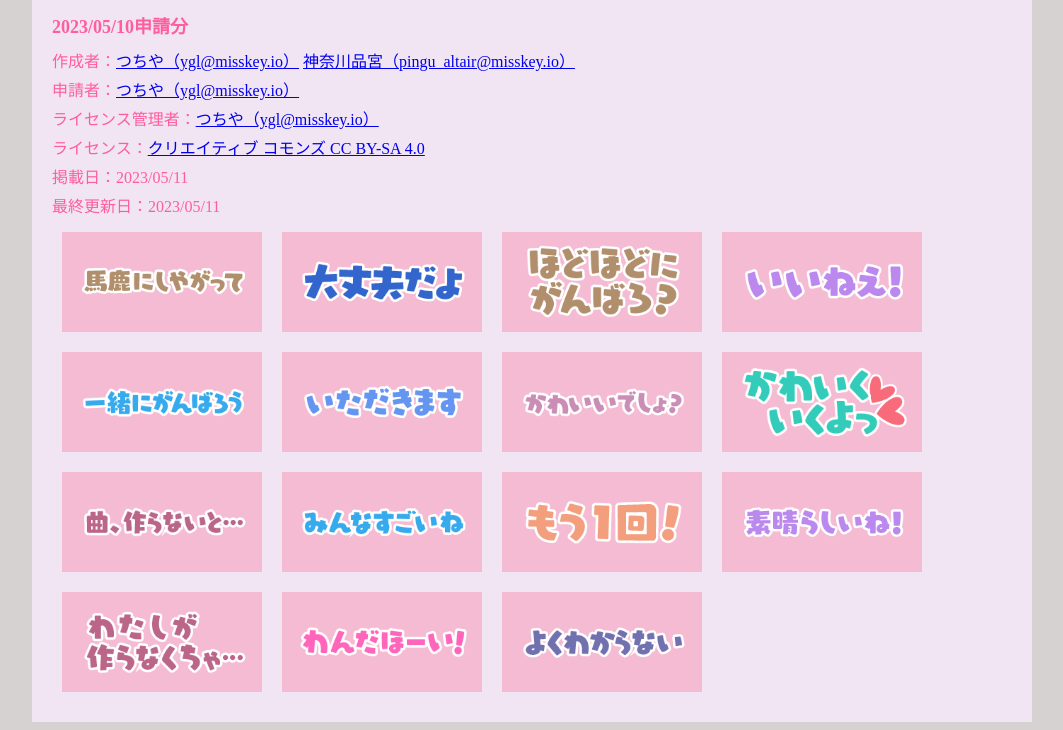
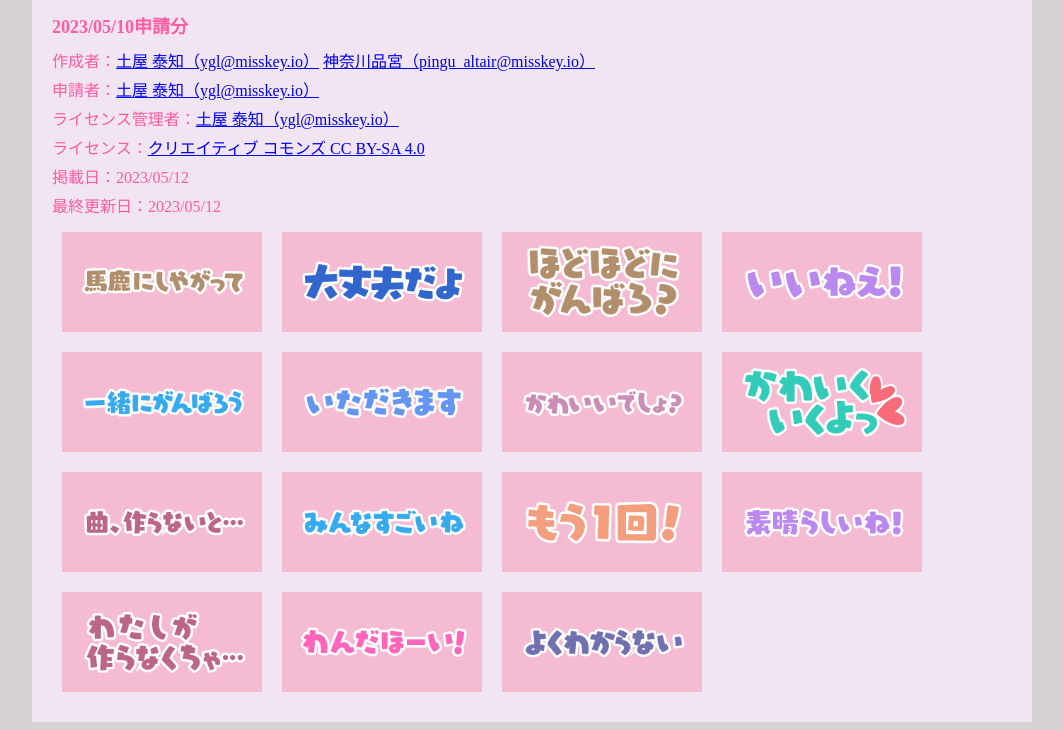
Before and after one commit to nan8ra/io.license, a plain HTML site: page io_shinsei/index.html in a window 1280 px wide. Shown: the part 82-812 px from the top of the page, without its empty margins (108-1171 px from the left). Drawn offline with Linux system fonts and the light colour scheme.

Commit message:
Update index.html

```diff
--- a/io_shinsei/index.html
+++ b/io_shinsei/index.html
@@ -10,12 +10,12 @@
     <h1>Misskey.io 申請カスタム絵文字</h1>
     <h2>2023/05/10申請分</h2>
         <div class="230510">
-        <p>作成者：<a href="https://misskey.io/@ygl">つちや（ygl@misskey.io）</a> <a href="https://misskey.io/@pingu_altair">神奈川品宮（pingu_altair@misskey.io）</a></p>
-        <p>申請者：<a href="https://misskey.io/@ygl">つちや（ygl@misskey.io）</a></p>
-        <p>ライセンス管理者：<a href="https://misskey.io/@ygl">つちや（ygl@misskey.io）</a></p>
+        <p>作成者：<a href="https://misskey.io/@ygl">土屋 泰知（ygl@misskey.io）</a> <a href="https://misskey.io/@pingu_altair">神奈川品宮（pingu_altair@misskey.io）</a></p>
+        <p>申請者：<a href="https://misskey.io/@ygl">土屋 泰知（ygl@misskey.io）</a></p>
+        <p>ライセンス管理者：<a href="https://misskey.io/@ygl">土屋 泰知（ygl@misskey.io）</a></p>
         <p>ライセンス：<a href="https://creativecommons.org/licenses/by-sa/4.0/deed.ja">クリエイティブ コモンズ CC BY-SA 4.0</a></p>
-        <p>掲載日：2023/05/11</p>
-        <p>最終更新日：2023/05/11</p>
+        <p>掲載日：2023/05/12</p>
+        <p>最終更新日：2023/05/12</p>
         <ul>
           <li class="emoji-item">
             <img class="emoji-image" src="images/emoji/230511/baka_ni_shiyagatte.png" alt="baka_ni_shiyagatte">
```
